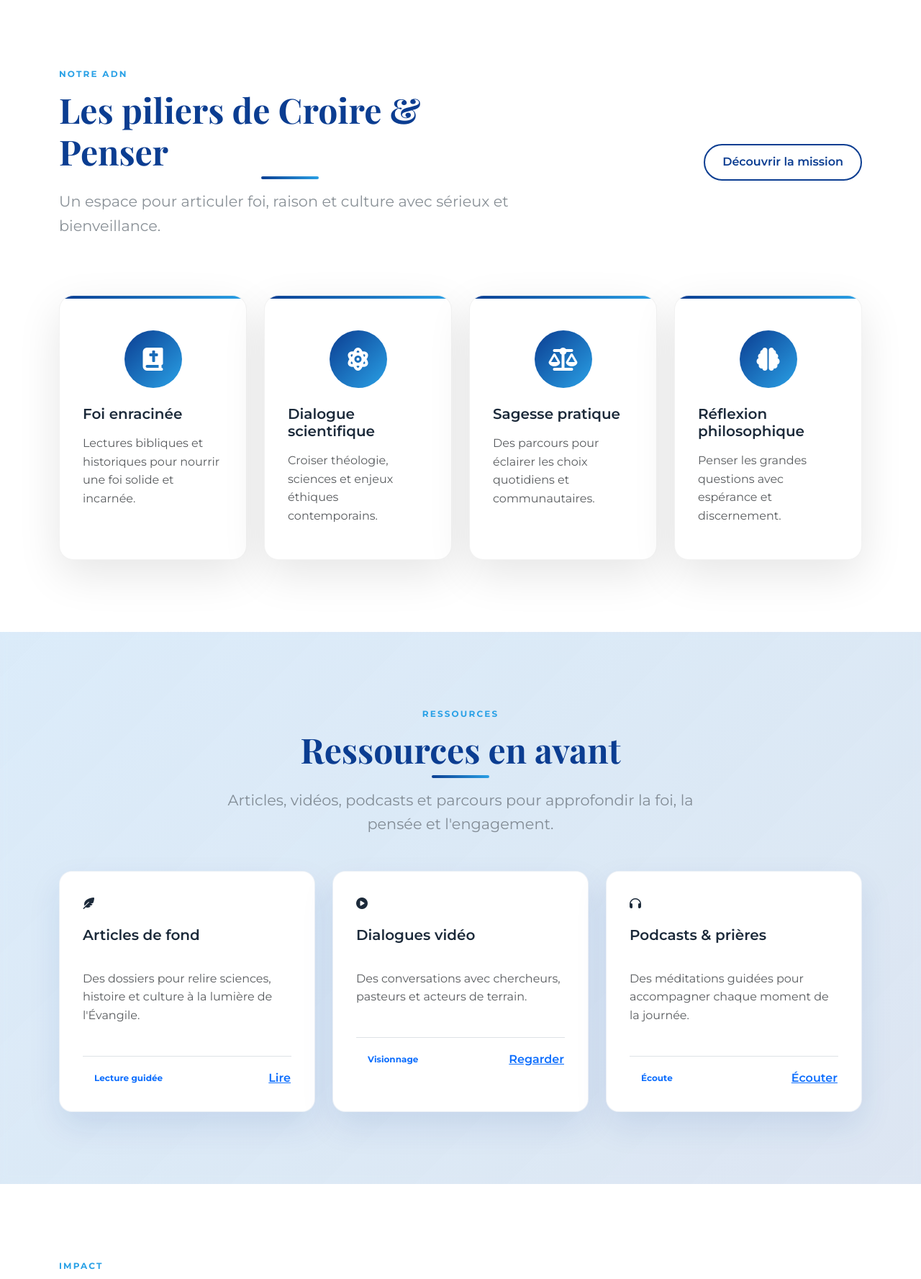
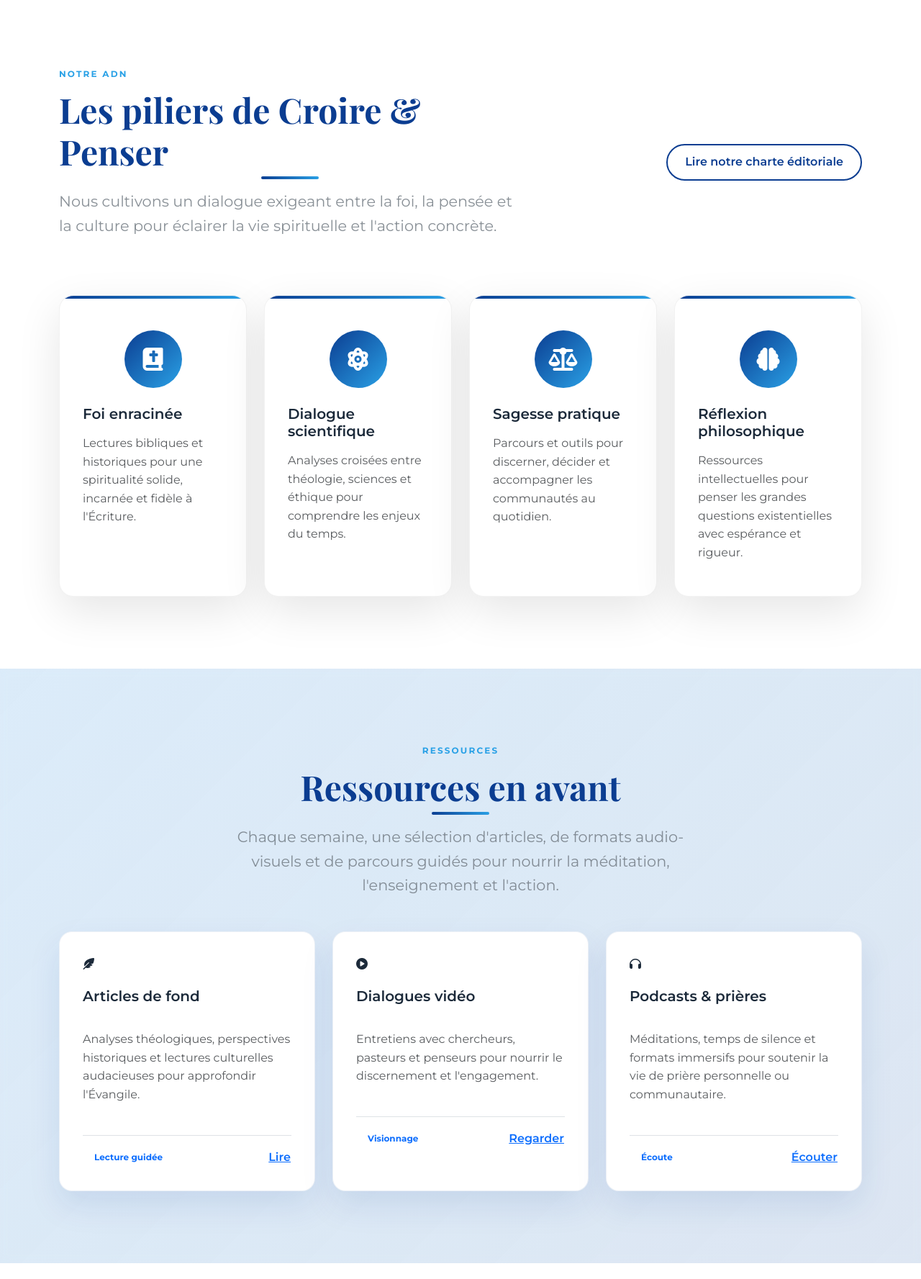
Before and after one commit to JonathanK-N/Plateforme-Foi-et-Raison, a Flask app: page / in a window 1280 px wide. Shown: the part 921-2698 px from the top of the page at 72% size. Run offline with Flask 3, Linux system fonts and the light colour scheme; data that the repository does not hold is empty.

Commit message:
mise a jour

```diff
--- a/frontend/static/css/home.css
+++ b/frontend/static/css/home.css
@@ -380,6 +380,28 @@
     animation: slideInRight 0.8s ease-out;
 }
 
+/* Verse Section */
+.verse-section {
+    background: linear-gradient(135deg, rgba(11, 61, 145, 0.08), rgba(42, 161, 230, 0.12));
+    backdrop-filter: blur(6px);
+}
+
+.verse-text {
+    font-family: "Playfair Display", serif;
+    font-size: 1.8rem;
+    line-height: 1.6;
+    color: var(--text-color);
+    max-width: 760px;
+    margin: 1.5rem auto;
+}
+
+.verse-reference {
+    display: block;
+    font-weight: 600;
+    letter-spacing: 0.12em;
+    color: var(--primary-color);
+    text-transform: uppercase;
+}
 /* Responsive */
 @media (max-width: 768px) {
     .hero-title {
--- a/frontend/templates/home.html
+++ b/frontend/templates/home.html
@@ -19,16 +19,16 @@
         <div class="carousel-inner">
             <div class="carousel-item active">
                 <div class="hero-slide">
-                    <div class="hero-slide-bg" style="background-image: url('https://images.unsplash.com/photo-1507692049790-de58290a4334?w=2560&h=1440&fit=crop&crop=center')"></div>
+                    <div class="hero-slide-bg" style="background-image: url('{{ url_for('static', filename='img/hero/hero-croyance.jpg') }}')"></div>
                     <div class="hero-overlay"></div>
                     <div class="hero-content-wrapper">
                         <div class="container">
-                            <span class="badge rounded-pill bg-white text-primary text-uppercase fw-semibold px-3 py-2 mb-3 shadow-sm">Foi &amp; raison</span>
-                            <h1 class="hero-title">Croire avec intelligence</h1>
-                            <p class="hero-subtitle">Relier foi chr&eacute;tienne et sciences pour nourrir la r&eacute;flexion et la confiance.</p>
-                            <div class="d-flex flex-wrap justify-content-center gap-3 mt-4">
-                                <a class="hero-cta" href="{{ url_for('contents') }}">Explorer les ressources</a>
-                                <a class="btn btn-light btn-lg rounded-pill px-4 fw-semibold shadow-sm" href="{{ url_for('about') }}">Notre vision</a>
+                            <span class="badge rounded-pill bg-white text-primary text-uppercase fw-semibold px-3 py-2 mb-3 shadow-sm">Plateforme Croire &amp; Penser</span>
+                            <h1 class="hero-title animate-slide-up">Foi et intelligence en mouvement</h1>
+                            <p class="hero-subtitle animate-slide-up delay-1">Notre m&eacute;dia accompagne l'&Eacute;glise, les familles et les acteurs acad&eacute;miques pour relier conviction chr&eacute;tienne, sciences et engagement soci&eacute;tal.</p>
+                            <div class="d-flex flex-wrap justify-content-center gap-3 mt-4 animate-slide-up delay-2">
+                                <a class="hero-cta" href="{{ url_for('about') }}">D&eacute;couvrir la plateforme</a>
+                                <a class="btn btn-light btn-lg rounded-pill px-4 fw-semibold shadow-sm" href="{{ url_for('contents') }}">Consulter la m&eacute;diath&egrave;que</a>
                             </div>
                         </div>
                     </div>
@@ -36,16 +36,16 @@
             </div>
             <div class="carousel-item">
                 <div class="hero-slide">
-                    <div class="hero-slide-bg" style="background-image: url('https://images.unsplash.com/photo-1578662996442-48f60103fc96?w=2560&h=1440&fit=crop&crop=center')"></div>
+                    <div class="hero-slide-bg" style="background-image: url('{{ url_for('static', filename='img/hero/hero-sagesse.jpg') }}')"></div>
                     <div class="hero-overlay"></div>
                     <div class="hero-content-wrapper">
                         <div class="container">
-                            <span class="badge rounded-pill bg-white text-primary text-uppercase fw-semibold px-3 py-2 mb-3 shadow-sm">Sagesse partag&eacute;e</span>
-                            <h1 class="hero-title">Dialoguer avec sagesse</h1>
-                            <p class="hero-subtitle">Podcasts, d&eacute;bats et parcours pour &eacute;couter, questionner et avancer ensemble.</p>
-                            <div class="d-flex flex-wrap justify-content-center gap-3 mt-4">
-                                <a class="hero-cta" href="{{ url_for('qa') }}">Participer aux Q&amp;A</a>
-                                <a class="btn btn-light btn-lg rounded-pill px-4 fw-semibold shadow-sm" href="{{ url_for('prayers') }}">Temps de pri&egrave;re</a>
+                            <span class="badge rounded-pill bg-white text-primary text-uppercase fw-semibold px-3 py-2 mb-3 shadow-sm">Contenus r&eacute;cents</span>
+                            <h1 class="hero-title animate-slide-up">Restez inspir&eacute;s au quotidien</h1>
+                            <p class="hero-subtitle animate-slide-up delay-1">Acc&eacute;dez &agrave; nos derniers articles, podcasts et parcours pour nourrir votre pens&eacute;e, animer vos groupes et soutenir vos enseignements.</p>
+                            <div class="d-flex flex-wrap justify-content-center gap-3 mt-4 animate-slide-up delay-2">
+                                <a class="hero-cta" href="{{ url_for('contents') }}">Voir les nouveaut&eacute;s</a>
+                                <a class="btn btn-light btn-lg rounded-pill px-4 fw-semibold shadow-sm" href="#newsletterSection">Recevoir les mises &agrave; jour</a>
                             </div>
                         </div>
                     </div>
@@ -53,16 +53,16 @@
             </div>
             <div class="carousel-item">
                 <div class="hero-slide">
-                    <div class="hero-slide-bg" style="background-image: url('https://images.unsplash.com/photo-1438032005730-c779502df39b?w=2560&h=1440&fit=crop&crop=center')"></div>
+                    <div class="hero-slide-bg" style="background-image: url('{{ url_for('static', filename='img/hero/hero-penser.jpg') }}')"></div>
                     <div class="hero-overlay"></div>
                     <div class="hero-content-wrapper">
                         <div class="container">
-                            <span class="badge rounded-pill bg-white text-primary text-uppercase fw-semibold px-3 py-2 mb-3 shadow-sm">Pens&eacute;e vivante</span>
-                            <h1 class="hero-title">Penser le monde avec esp&eacute;rance</h1>
-                            <p class="hero-subtitle">Des dossiers th&eacute;matiques pour r&eacute;pondre aux grandes questions existentielles.</p>
-                            <div class="d-flex flex-wrap justify-content-center gap-3 mt-4">
-                                <a class="hero-cta" href="{{ url_for('contents') }}">D&eacute;couvrir les dossiers</a>
-                                <a class="btn btn-light btn-lg rounded-pill px-4 fw-semibold shadow-sm" href="{{ url_for('contact') }}">Nous contacter</a>
+                            <span class="badge rounded-pill bg-white text-primary text-uppercase fw-semibold px-3 py-2 mb-3 shadow-sm">Communaut&eacute;</span>
+                            <h1 class="hero-title animate-slide-up">Questions ou besoin de pri&egrave;re&nbsp;?</h1>
+                            <p class="hero-subtitle animate-slide-up delay-1">Une &eacute;quipe pastorale et une communaut&eacute; bienveillante se tiennent &agrave; vos c&ocirc;t&eacute;s pour &eacute;couter, conseiller et prier avec vous.</p>
+                            <div class="d-flex flex-wrap justify-content-center gap-3 mt-4 animate-slide-up delay-2">
+                                <a class="hero-cta" href="{{ url_for('qa') }}">Acc&eacute;der aux questions</a>
+                                <a class="btn btn-light btn-lg rounded-pill px-4 fw-semibold shadow-sm" href="{{ url_for('prayers') }}">Demander une pri&egrave;re</a>
                             </div>
                         </div>
                     </div>
@@ -86,10 +86,10 @@
             <div class="col-lg-7">
                 <span class="section-kicker">Notre ADN</span>
                 <h2 class="section-title">Les piliers de Croire &amp; Penser</h2>
-                <p class="section-subtitle">Un espace pour articuler foi, raison et culture avec s&eacute;rieux et bienveillance.</p>
+                <p class="section-subtitle">Nous cultivons un dialogue exigeant entre la foi, la pens&eacute;e et la culture pour &eacute;clairer la vie spirituelle et l'action concr&egrave;te.</p>
             </div>
             <div class="col-lg-5 text-lg-end">
-                <a class="btn btn-outline-primary rounded-pill px-4" href="{{ url_for('about') }}">D&eacute;couvrir la mission</a>
+                <a class="btn btn-outline-primary rounded-pill px-4" href="{{ url_for('about') }}">Lire notre charte &eacute;ditoriale</a>
             </div>
         </div>
         <div class="row g-4">
@@ -99,7 +99,7 @@
                         <i class="fas fa-book-bible"></i>
                     </div>
                     <h3 class="h5 fw-semibold mb-3">Foi enracin&eacute;e</h3>
-                    <p class="mb-0 text-muted">Lectures bibliques et historiques pour nourrir une foi solide et incarn&eacute;e.</p>
+                    <p class="mb-0 text-muted">Lectures bibliques et historiques pour une spiritualit&eacute; solide, incarn&eacute;e et fid&egrave;le &agrave; l'&Eacute;criture.</p>
                 </div>
             </div>
             <div class="col-md-6 col-xl-3">
@@ -108,7 +108,7 @@
                         <i class="fas fa-atom"></i>
                     </div>
                     <h3 class="h5 fw-semibold mb-3">Dialogue scientifique</h3>
-                    <p class="mb-0 text-muted">Croiser th&eacute;ologie, sciences et enjeux &eacute;thiques contemporains.</p>
+                    <p class="mb-0 text-muted">Analyses crois&eacute;es entre th&eacute;ologie, sciences et &eacute;thique pour comprendre les enjeux du temps.</p>
                 </div>
             </div>
             <div class="col-md-6 col-xl-3">
@@ -117,7 +117,7 @@
                         <i class="fas fa-scale-balanced"></i>
                     </div>
                     <h3 class="h5 fw-semibold mb-3">Sagesse pratique</h3>
-                    <p class="mb-0 text-muted">Des parcours pour &eacute;clairer les choix quotidiens et communautaires.</p>
+                    <p class="mb-0 text-muted">Parcours et outils pour discerner, d&eacute;cider et accompagner les communaut&eacute;s au quotidien.</p>
                 </div>
             </div>
             <div class="col-md-6 col-xl-3">
@@ -126,7 +126,7 @@
                         <i class="fas fa-brain"></i>
                     </div>
                     <h3 class="h5 fw-semibold mb-3">R&eacute;flexion philosophique</h3>
-                    <p class="mb-0 text-muted">Penser les grandes questions avec esp&eacute;rance et discernement.</p>
+                    <p class="mb-0 text-muted">Ressources intellectuelles pour penser les grandes questions existentielles avec esp&eacute;rance et rigueur.</p>
                 </div>
             </div>
         </div>
@@ -138,7 +138,7 @@
         <div class="text-center mb-5">
             <span class="section-kicker">Ressources</span>
             <h2 class="section-title">Ressources en avant</h2>
-            <p class="section-subtitle mx-auto" style="max-width: 680px;">Articles, vid&eacute;os, podcasts et parcours pour approfondir la foi, la pens&eacute;e et l'engagement.</p>
+            <p class="section-subtitle mx-auto" style="max-width: 680px;">Chaque semaine, une s&eacute;lection d'articles, de formats audio-visuels et de parcours guid&eacute;s pour nourrir la m&eacute;ditation, l'enseignement et l'action.</p>
         </div>
         <div class="row g-4">
             <div class="col-lg-4">
@@ -147,7 +147,7 @@
                         <i class="fas fa-feather-pointed"></i>
                     </div>
                     <h3 class="h5 fw-semibold mb-3">Articles de fond</h3>
-                    <p class="mb-4 text-muted">Des dossiers pour relire sciences, histoire et culture &agrave; la lumi&egrave;re de l'&Eacute;vangile.</p>
+                    <p class="mb-4 text-muted">Analyses th&eacute;ologiques, perspectives historiques et lectures culturelles audacieuses pour approfondir l'&Eacute;vangile.</p>
                     <div class="d-flex align-items-center justify-content-between pt-3 border-top">
                         <span class="badge rounded-pill bg-white text-primary px-3 py-2">Lecture guid&eacute;e</span>
                         <a class="btn btn-link fw-semibold text-primary p-0" href="{{ url_for('contents') }}">Lire</a>
@@ -160,7 +160,7 @@
                         <i class="fas fa-play-circle"></i>
                     </div>
                     <h3 class="h5 fw-semibold mb-3">Dialogues vid&eacute;o</h3>
-                    <p class="mb-4 text-muted">Des conversations avec chercheurs, pasteurs et acteurs de terrain.</p>
+                    <p class="mb-4 text-muted">Entretiens avec chercheurs, pasteurs et penseurs pour nourrir le discernement et l'engagement.</p>
                     <div class="d-flex align-items-center justify-content-between pt-3 border-top">
                         <span class="badge rounded-pill bg-white text-primary px-3 py-2">Visionnage</span>
                         <a class="btn btn-link fw-semibold text-primary p-0" href="{{ url_for('contents') }}">Regarder</a>
@@ -173,7 +173,7 @@
                         <i class="fas fa-headphones"></i>
                     </div>
                     <h3 class="h5 fw-semibold mb-3">Podcasts &amp; pri&egrave;res</h3>
-                    <p class="mb-4 text-muted">Des m&eacute;ditations guid&eacute;es pour accompagner chaque moment de la journ&eacute;e.</p>
+                    <p class="mb-4 text-muted">M&eacute;ditations, temps de silence et formats immersifs pour soutenir la vie de pri&egrave;re personnelle ou communautaire.</p>
                     <div class="d-flex align-items-center justify-content-between pt-3 border-top">
                         <span class="badge rounded-pill bg-white text-primary px-3 py-2">&Eacute;coute</span>
                         <a class="btn btn-link fw-semibold text-primary p-0" href="{{ url_for('prayers') }}">&Eacute;couter</a>
@@ -190,19 +190,19 @@
             <div class="col-lg-5">
                 <span class="section-kicker">Impact</span>
                 <h2 class="section-title">Une communaut&eacute; en mouvement</h2>
-                <p class="section-subtitle">Croire &amp; Penser rassemble croyants, chercheurs et curieux autour d'un m&ecirc;me d&eacute;sir&nbsp;: comprendre le monde &agrave; la lumi&egrave;re de l'&Eacute;vangile.</p>
+                <p class="section-subtitle">Croire &amp; Penser r&eacute;unit croyants, chercheuses, responsables d'&Eacute;glise et curieux engag&eacute;s pour comprendre le monde &agrave; la lumi&egrave;re de l'&Eacute;vangile.</p>
                 <ul class="list-unstyled mt-4 mb-0">
                     <li class="d-flex align-items-center mb-3">
                         <span class="me-3 text-primary fs-4"><i class="fas fa-check-circle"></i></span>
-                        <span>Accompagnement de groupes de r&eacute;flexion et d'&eacute;tudes bibliques.</span>
+                        <span>Accompagnement de groupes de r&eacute;flexion, cercles th&eacute;ologiques et parcours d'&eacute;tudes bibliques.</span>
                     </li>
                     <li class="d-flex align-items-center mb-3">
                         <span class="me-3 text-primary fs-4"><i class="fas fa-check-circle"></i></span>
-                        <span>D&eacute;bats et ateliers pour &eacute;tudiants, jeunes pros et responsables.</span>
+                        <span>Ateliers, d&eacute;bats et masterclasses pour &eacute;tudiants, jeunes professionnels et responsables.</span>
                     </li>
                     <li class="d-flex align-items-center">
                         <span class="me-3 text-primary fs-4"><i class="fas fa-check-circle"></i></span>
-                        <span>Guides pratiques pour servir les &Eacute;glises locales et les familles.</span>
+                        <span>Guides pratiques pour soutenir les &Eacute;glises locales, les familles et les acteurs sociaux.</span>
                     </li>
                 </ul>
             </div>
@@ -238,7 +238,7 @@
             <div class="col-lg-5">
                 <span class="section-kicker">Questions cl&eacute;s</span>
                 <h2 class="section-title">R&eacute;pondre aux grandes questions</h2>
-                <p class="section-subtitle">Nos parcours th&eacute;matiques accompagnent croyants et curieux face aux enjeux spirituels et philosophiques de notre &eacute;poque.</p>
+                <p class="section-subtitle">Nos dossiers th&eacute;matiques accompagnent croyants et curieux face aux enjeux spirituels, culturels et soci&eacute;taux contemporains.</p>
                 <a class="btn btn-primary rounded-pill px-4 mt-4" href="{{ url_for('qa') }}">Voir les questions fr&eacute;quentes</a>
             </div>
             <div class="col-lg-7">
@@ -249,7 +249,7 @@
                                 <i class="fas fa-infinity"></i>
                             </div>
                             <h3 class="h6 fw-semibold">Foi &amp; science</h3>
-                            <p class="mb-0 text-muted">Comprendre comment r&eacute;v&eacute;lation et recherche se compl&egrave;tent.</p>
+                            <p class="mb-0 text-muted">Comprendre comment r&eacute;v&eacute;lation et recherche s&#39;&eacute;clairent mutuellement face aux questions actuelles.</p>
                         </div>
                     </div>
                     <div class="col-md-6">
@@ -258,7 +258,7 @@
                                 <i class="fas fa-earth-europe"></i>
                             </div>
                             <h3 class="h6 fw-semibold">Spiritualit&eacute; &amp; soci&eacute;t&eacute;</h3>
-                            <p class="mb-0 text-muted">Penser la justice, l'&eacute;cologie et l'engagement citoyen.</p>
+                            <p class="mb-0 text-muted">Penser la justice, l'&eacute;cologie, la culture num&eacute;rique et l'engagement citoyen &agrave; la lumi&egrave;re de l'&Eacute;vangile.</p>
                         </div>
                     </div>
                     <div class="col-md-6">
@@ -267,7 +267,7 @@
                                 <i class="fas fa-heart"></i>
                             </div>
                             <h3 class="h6 fw-semibold">Accompagnement pastoral</h3>
-                            <p class="mb-0 text-muted">Outils pour l'&eacute;coute, le soutien et la croissance communautaire.</p>
+                            <p class="mb-0 text-muted">Outils pour l'&eacute;coute, la pr&eacute;vention et la croissance communautaire au service des &Eacute;glises.</p>
                         </div>
                     </div>
                     <div class="col-md-6">
@@ -276,7 +276,7 @@
                                 <i class="fas fa-graduation-cap"></i>
                             </div>
                             <h3 class="h6 fw-semibold">Formation continue</h3>
-                            <p class="mb-0 text-muted">Modules pour responsables, enseignants et animateurs.</p>
+                            <p class="mb-0 text-muted">Formations modulaires pour responsables, enseignants et animateurs de groupes de discussion.</p>
                         </div>
                     </div>
                 </div>
@@ -285,7 +285,7 @@
     </div>
 </section>
 
-<section class="newsletter-section py-5">
+<section id="newsletterSection" class="newsletter-section py-5">
     <div class="container position-relative text-white">
         <div class="row align-items-center gy-4">
             <div class="col-lg-7">
@@ -299,6 +299,14 @@
                 </form>
             </div>
         </div>
+    </div>
+</section>
+
+<section class="verse-section py-5">
+    <div class="container text-center">
+        <span class="section-kicker">Parole inspirante</span>
+        <blockquote class="verse-text">&laquo;&nbsp;Soyez toujours pr&ecirc;ts &agrave; d&eacute;fendre l'esp&eacute;rance qui est en vous, mais faites-le avec douceur et respect.&nbsp;&raquo;</blockquote>
+        <span class="verse-reference">1&nbsp;Pierre&nbsp;3&nbsp;:15</span>
     </div>
 </section>
 </div>
```
